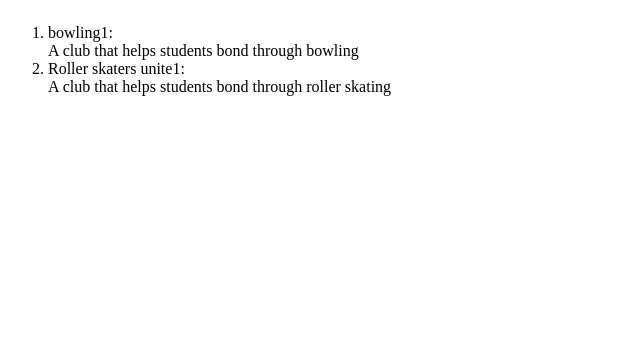
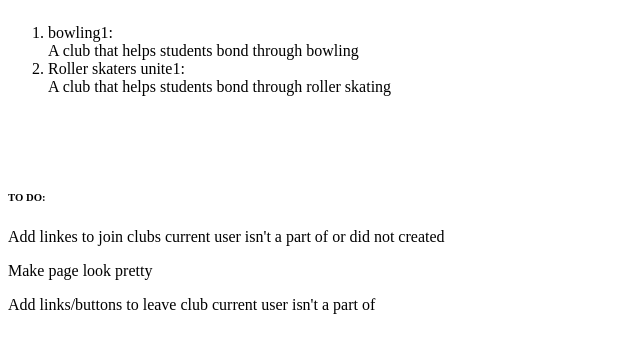
Before and after one commit to tbenis/club-registration, a Rails app: page /clubs in a window 1280 px wide. Shown: the part 184-537 px from the top of the page, without its empty margins (0-640 px from the left). Run offline with Rails 7, Linux system fonts and the light colour scheme; data comes from the database, SQL or seed files in the repository; style sheets or scripts are compiled from the project's sources.

Commit message:
added to do to club index page

```diff
--- a/app/views/clubs/index.html.erb
+++ b/app/views/clubs/index.html.erb
@@ -8,3 +8,14 @@
     </li>
     <%end%>
 </ol>
+
+<br>
+<br>
+<br>
+<h6>TO DO:</h6>
+<p> Add linkes to join clubs current user isn't a part of or did not created
+</p>
+<p> Make page look pretty
+<p>
+ Add links/buttons to leave club current user isn't a part of
+</p>
```
